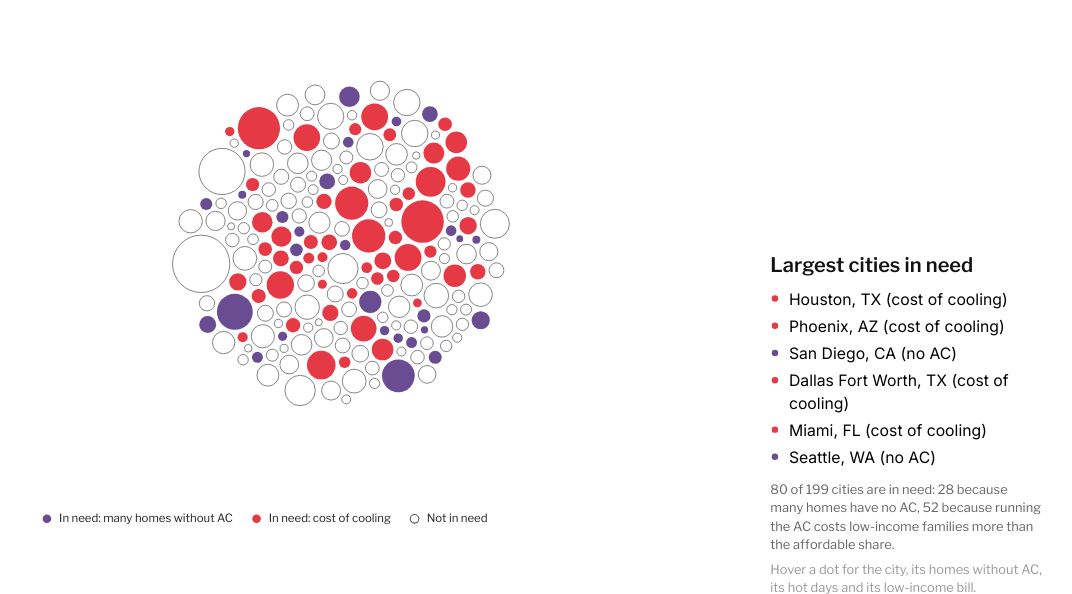
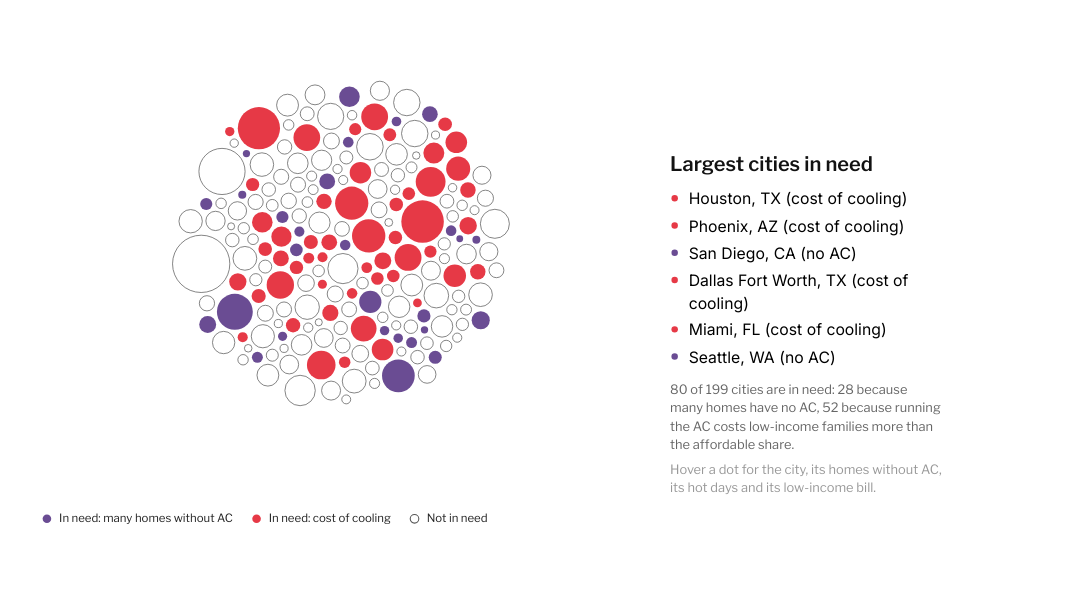
Before and after one commit to JessCai06/Climate-Forecasting-who-will-endure-the-heat-, a plain HTML site: page presentation/index.html in a window 1280 px wide. Shown: the part 206-800 px from the top of the page, without its empty margins (139-1211 px from the left). Drawn offline with nearby package versions, Linux system fonts and the light colour scheme.

Commit message:
updated readme on AI use, small formatting adjustment on the intro page of the deck

```diff
--- a/presentation/index.html
+++ b/presentation/index.html
@@ -34,7 +34,7 @@
       </p>
       <!-- one dot per challenge city, sized by households; data: cities -->
       <div class="chart" data-chart="cityCluster" style="left:209px; top:290px; width:900px; height:740px;"></div>
-      <div class="abs" style="left:1240px; top:640px; width:380px;">
+      <div class="abs" style="left:1100px; top:500px; width:380px;">
         <p class="sub" style="margin:0;">Largest cities in need</p>
         <ul class="need-list" data-list="cityNeed"></ul>
         <p class="note" style="margin:16px 0 0;" data-fill="needCount"></p>
```
Also changed, not shown: .claude/launch.json (added), 1 other file.
